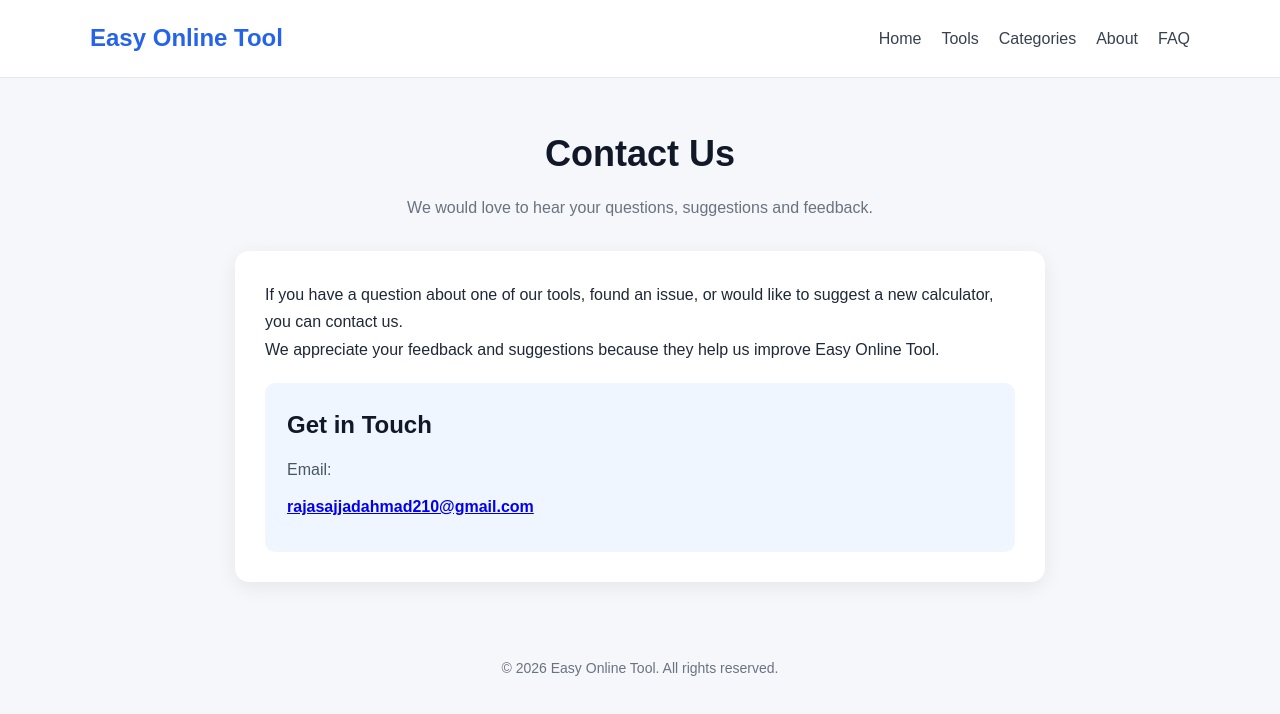
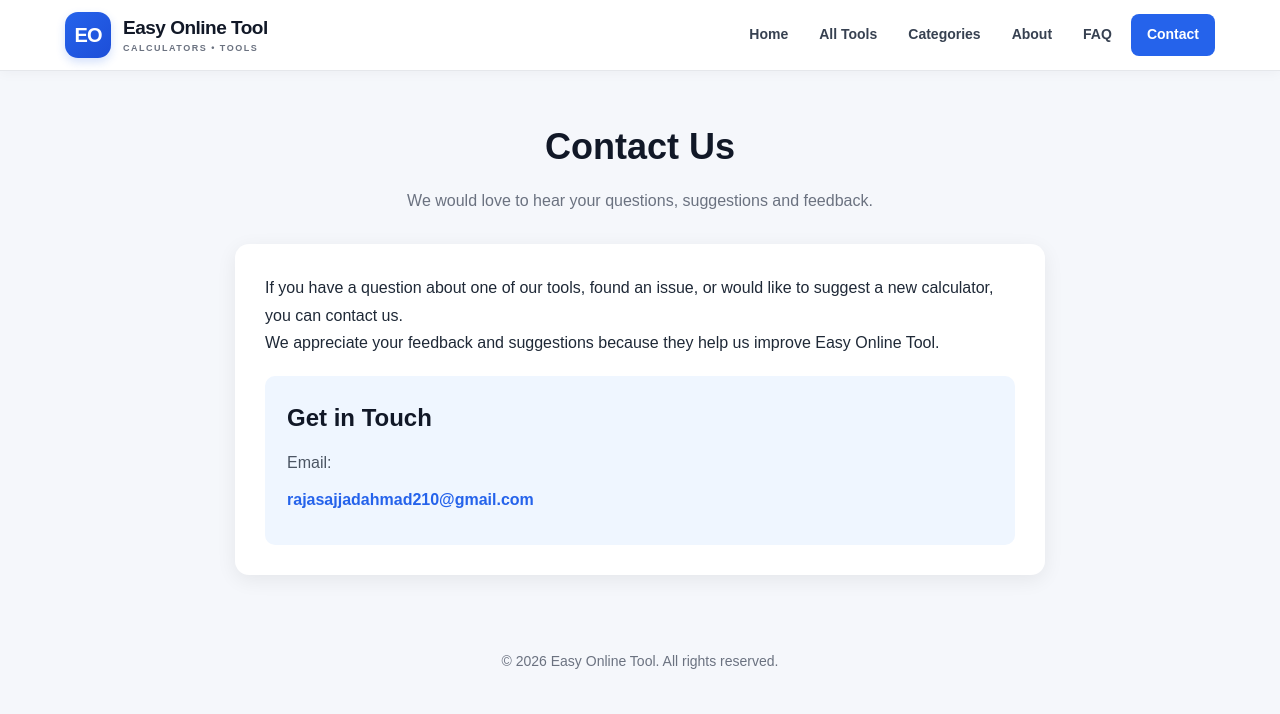
Before and after one commit to EasyOnlineTools/my-tools, a plain HTML site: page contact.html in a window 1280 px wide. Drawn offline with Linux system fonts and the light colour scheme.

Commit message:
Update contact.html

```diff
--- a/contact.html
+++ b/contact.html
@@ -23,41 +23,101 @@
         }
 
         header {
-            background: #ffffff;
+            position: sticky;
+            top: 0;
+            z-index: 1000;
+            background: rgba(255, 255, 255, 0.96);
+            backdrop-filter: blur(10px);
             border-bottom: 1px solid #e5e7eb;
-            padding: 18px 20px;
+            box-shadow: 0 2px 12px rgba(15, 23, 42, 0.04);
+            padding: 12px 20px;
         }
 
         .header-inner {
-            max-width: 1100px;
+            max-width: 1150px;
             margin: auto;
             display: flex;
             align-items: center;
             justify-content: space-between;
-            gap: 20px;
+            gap: 24px;
         }
 
-        .logo {
-            font-size: 24px;
-            font-weight: bold;
-            color: #2563eb;
+        .brand {
+            display: flex;
+            align-items: center;
+            gap: 12px;
             text-decoration: none;
+            flex-shrink: 0;
+        }
+
+        .brand-icon {
+            width: 46px;
+            height: 46px;
+            border-radius: 13px;
+            background: linear-gradient(135deg, #2563eb, #1d4ed8);
+            color: #ffffff;
+            display: flex;
+            align-items: center;
+            justify-content: center;
+            font-size: 20px;
+            font-weight: 800;
+            letter-spacing: -1px;
+            box-shadow: 0 4px 10px rgba(37, 99, 235, 0.2);
+        }
+
+        .brand-text {
+            display: flex;
+            flex-direction: column;
+            line-height: 1.25;
+        }
+
+        .brand-name {
+            color: #111827;
+            font-size: 19px;
+            font-weight: 800;
+            letter-spacing: -0.5px;
+        }
+
+        .brand-tagline {
+            color: #6b7280;
+            font-size: 9px;
+            font-weight: 700;
+            letter-spacing: 1.5px;
+            margin-top: 3px;
         }
 
         nav {
             display: flex;
-            gap: 20px;
+            align-items: center;
+            justify-content: flex-end;
+            gap: 7px;
             flex-wrap: wrap;
         }
 
         nav a {
             color: #374151;
             text-decoration: none;
-            font-weight: 500;
+            font-size: 14px;
+            font-weight: 600;
+            padding: 9px 12px;
+            border-radius: 8px;
+            transition: background 0.2s, color 0.2s;
         }
 
         nav a:hover {
             color: #2563eb;
+            background: #eff6ff;
+        }
+
+        nav a.contact-link {
+            color: #ffffff;
+            background: #2563eb;
+            padding: 9px 16px;
+        }
+
+        nav a.contact-link:hover {
+            background: #1d4ed8;
+            color: #ffffff;
         }
 
         .container {
@@ -110,6 +170,16 @@
             color: #2563eb;
         }
 
+        .email a {
+            color: #2563eb;
+            text-decoration: none;
+            overflow-wrap: anywhere;
+        }
+
+        .email a:hover {
+            text-decoration: underline;
+        }
+
         footer {
             text-align: center;
             padding: 30px 20px;
@@ -118,13 +188,37 @@
             margin-top: 40px;
         }
 
-        @media (max-width: 700px) {
+        @media (max-width: 800px) {
             .header-inner {
                 flex-direction: column;
+                gap: 12px;
             }
 
             nav {
                 justify-content: center;
+            }
+        }
+
+        @media (max-width: 620px) {
+            header {
+                padding: 12px 14px;
+            }
+
+            nav {
+                gap: 4px;
+            }
+
+            nav a {
+                font-size: 13px;
+                padding: 8px 9px;
+            }
+
+            nav a.contact-link {
+                padding: 8px 12px;
+            }
+
+            .container {
+                margin: 30px auto;
             }
 
             .page-title h1 {
@@ -143,16 +237,21 @@
 <header>
     <div class="header-inner">
 
-        <a href="index.html" class="logo">
-            Easy Online Tool
+        <a href="index.html" class="brand" aria-label="Easy Online Tool Home">
+            <span class="brand-icon">EO</span>
+            <span class="brand-text">
+                <span class="brand-name">Easy Online Tool</span>
+                <span class="brand-tagline">CALCULATORS • TOOLS</span>
+            </span>
         </a>
 
-        <nav>
+        <nav aria-label="Main navigation">
             <a href="index.html">Home</a>
-            <a href="tools.html">Tools</a>
+            <a href="tools.html">All Tools</a>
             <a href="index.html#categories">Categories</a>
             <a href="about.html">About</a>
             <a href="faq.html">FAQ</a>
+            <a href="contact.html" class="contact-link" aria-current="page">Contact</a>
         </nav>
 
     </div>
@@ -181,18 +280,15 @@
 
             <h2>Get in Touch</h2>
 
-            <p>
-                Email:
+            <p>Email:</p>
+
+            <p class="email">
+                <a href="mailto:rajasajjadahmad210@gmail.com">
+                    rajasajjadahmad210@gmail.com
+                </a>
             </p>
 
-           <p class="email">
-    <a href="mailto:rajasajjadahmad210@gmail.com">
-        rajasajjadahmad210@gmail.com
-    </a>
-</p>
-
         </div>
-
 
     </div>
 
```
